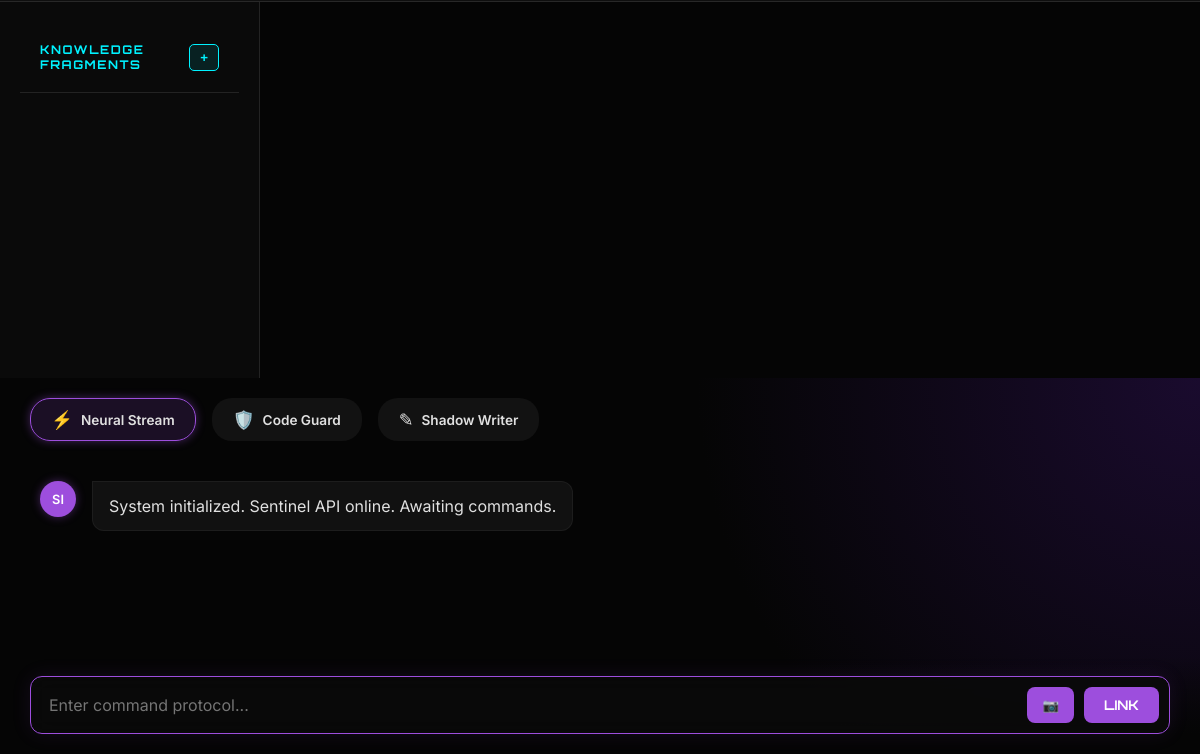
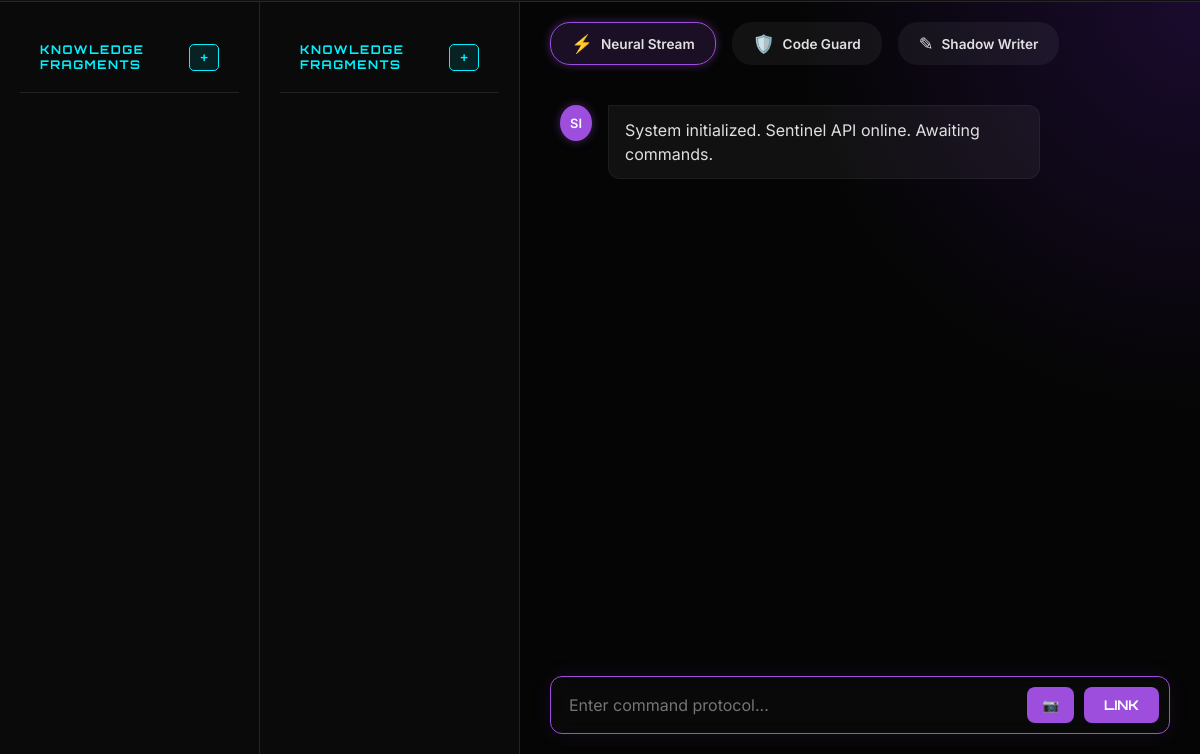
Before and after one commit to PreferSentinel/SentinelAI, an Electron app: page index.html in a window 1200 px wide. Shown: the part 46-800 px from the top of the page. Drawn offline with Linux system fonts and the light colour scheme.

Commit message:
Update index.html 7

```diff
--- a/index.html
+++ b/index.html
@@ -34,6 +34,16 @@
         </header>
 
         <div class="main-layout">
+            <!-- Sidebar: Contextual Memory -->
+<aside class="sidebar memory-bank">
+                <div class="sidebar-header" style="display: flex; justify-content: space-between; align-items: center; padding: 20px; border-bottom: 1px solid rgba(255,255,255,0.1);">
+                    <h3 style="margin: 0; font-family: 'Orbitron'; color: #00f2ff; font-size: 12px;">KNOWLEDGE FRAGMENTS</h3>
+                    <button id="new-chat-btn" style="background: rgba(0, 242, 255, 0.1); border: 1px solid #00f2ff; color: #00f2ff; border-radius: 5px; cursor: pointer; padding: 5px 10px; font-weight: bold; transition: 0.3s;">+</button>
+                </div>
+
+                <div class="memory-list" id="memory-list">
+                    </div>
+            </aside>
 <aside class="sidebar memory-bank">
             <div class="sidebar-header" style="display: flex; justify-content: space-between; align-items: center; padding: 20px; border-bottom: 1px solid rgba(255,255,255,0.1);">
                 <h3 style="margin: 0; font-family: 'Orbitron'; color: #00f2ff; font-size: 12px;">KNOWLEDGE FRAGMENTS</h3>
@@ -41,8 +51,6 @@
             </div>
 
             <div class="memory-list" id="memory-list">
-                </div>
-        </aside>
             </div>
         </aside>
 
```
